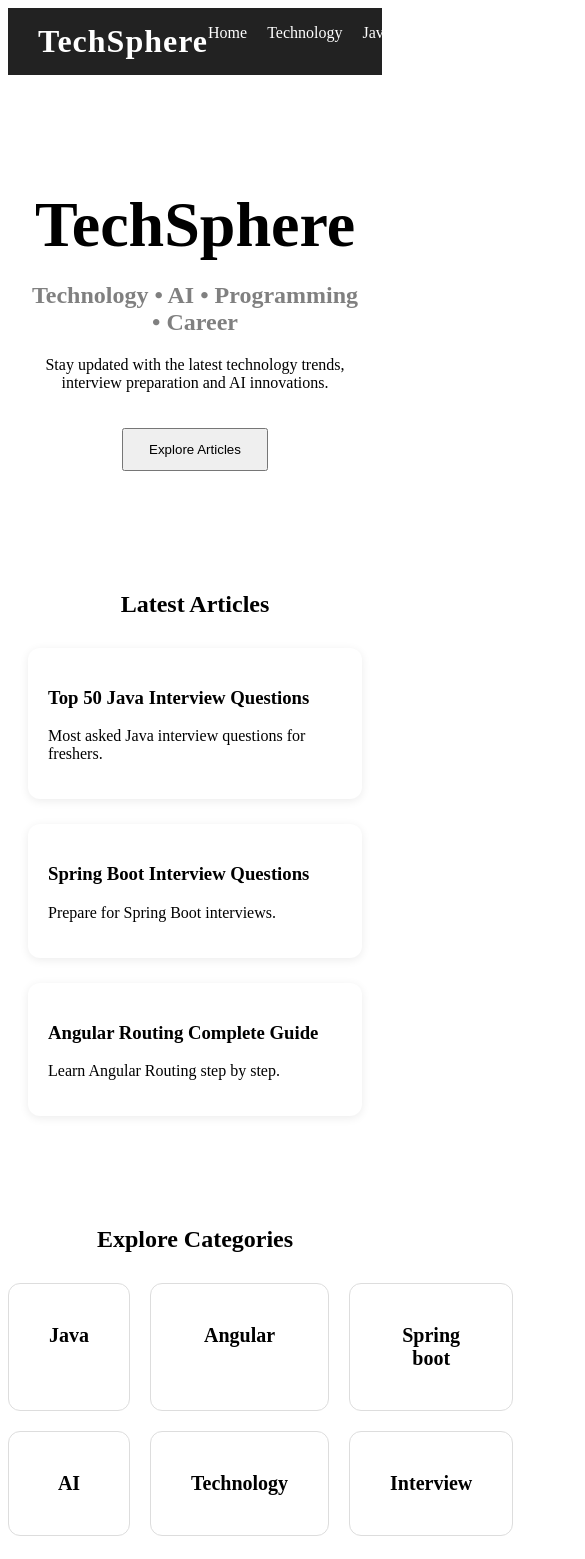
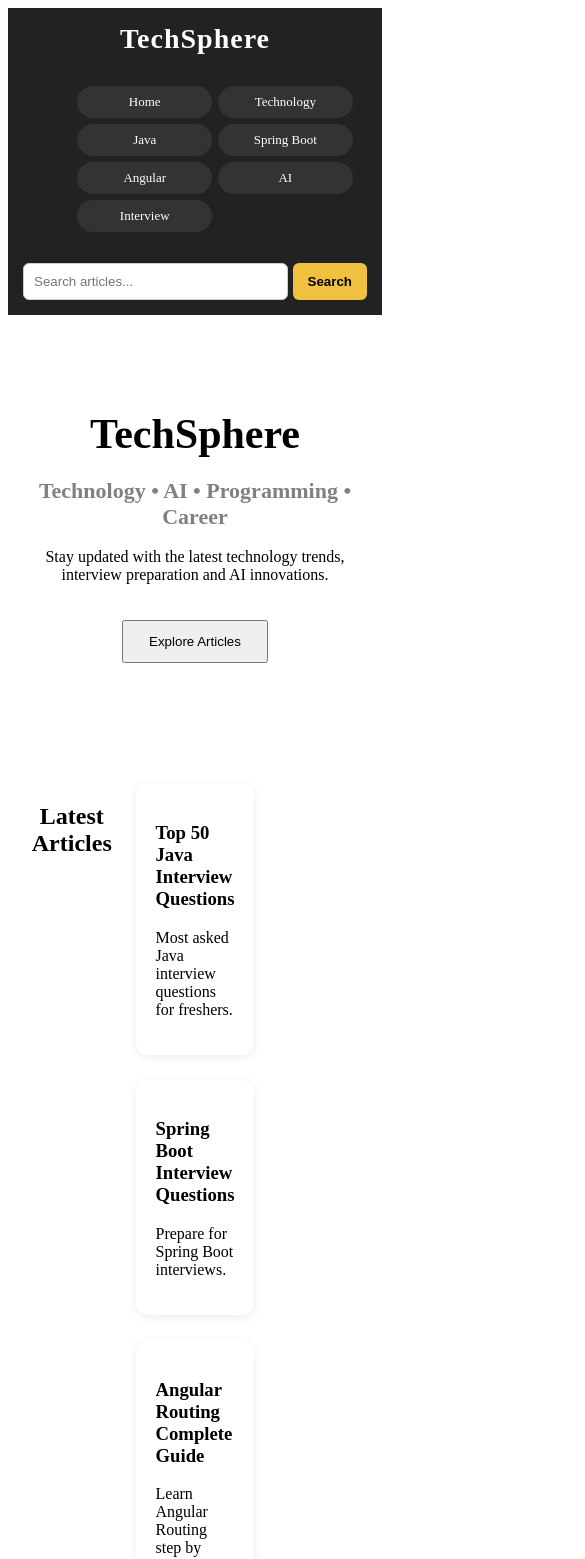
Before and after one commit to vikashkarma/techsphere, an Angular app: page / in a window 390 px wide. Shown: the top 1559 px of the page, 585 px wide, since content can reach past the window. Built offline with nearby package versions, Linux system fonts and the light colour scheme.

Commit message:
Improve mobile responsiveness and UI fixes

```diff
--- a/src/app/components/header/header.css
+++ b/src/app/components/header/header.css
@@ -6,6 +6,7 @@
   display: flex;
   justify-content: space-between;
   align-items: center;
+  flex-wrap: wrap;
 
   position: sticky;
   top: 0;
@@ -24,39 +25,53 @@
 }
 
 .search-box input {
-  padding: 8px;
+  padding: 10px;
+  width: 220px;
   border: 1px solid #ccc;
-  border-radius: 4px;
+  border-radius: 6px;
+}
+.search-box button {
+  padding: 10px 15px;
+  border: none;
+  border-radius: 6px;
+  background: #f0c040;
+  cursor: pointer;
+  font-weight: 600;
 }
 
-.search-box button {
-  padding: 8px 12px;
-  cursor: pointer;
+.search-box button:hover {
+  opacity: 0.9;
 }
 
 .logo {
   text-decoration: none;
   color: white;
-  font-size: 38px;
-  font-weight: bold;
   font-size: 32px;
   font-weight: 700;
   letter-spacing: 1px;
 }
-
 .logo:hover {
   color: #f0c040;
 }
 .nav-links {
-  list-style: none;
   display: flex;
-  gap: 20px;
-  margin: 0;
-  padding: 0;
+  flex-wrap: wrap;
+  justify-content: center;
+  gap: 8px;
+  width: 100%;
 }
 
+
 .nav-links li {
-  list-style: none;
+  flex-shrink: 0;
+}
+
+.nav-links a {
+  display: inline-block;
+  padding: 6px 10px;
+  background: #333;
+  border-radius: 20px;
+  font-size: 13px;
 }
 
 .nav-links a {
@@ -74,3 +89,52 @@
   justify-content: space-between;
   align-items: center;
 }
+
+
+/* Mobile Responsive */
+
+@media (max-width: 768px) {
+
+  .navbar {
+    flex-direction: column;
+    gap: 15px;
+    padding: 15px;
+  }
+
+  .logo {
+    font-size: 28px;
+  }
+
+  .nav-links {
+    display: grid;
+    grid-template-columns: repeat(2, 1fr);
+    width: 80%;
+    gap: 6px;
+  }
+
+  .nav-links a {
+    display: block;
+    text-align: center;
+    padding: 8px;
+    background: #333;
+    border-radius: 20px;
+    font-size: 13px;
+  }
+
+   .nav-links li {
+    width: 100%;
+  }
+
+  .search-box {
+    width: 100%;
+  }
+
+  .search-box input {
+    flex: 1;
+    width: 100%;
+  }
+
+  .search-box button {
+    white-space: nowrap;
+  }
+}
--- a/src/app/components/home/home.css
+++ b/src/app/components/home/home.css
@@ -20,11 +20,15 @@
     cursor:pointer;
 }
 
+.latest-posts,
 .categories {
     display: grid;
     grid-template-columns: repeat(3, 1fr);
     gap: 20px;
     margin-top: 20px;
+    max-width: 1200px;
+    margin-left: auto;
+    margin-right: auto;
 }
 
 .category-card {
@@ -45,9 +49,9 @@
 
 .section-title {
     text-align: center;
-    margin-top: 50px;
-    margin-bottom: 30px;
+    margin: 50px 15px 30px;
 }
+
 .latest-posts {
   padding: 60px 20px;
 }
@@ -88,3 +92,29 @@
   }
 
 }
+
+@media (max-width: 768px) {
+
+  .post-grid {
+    grid-template-columns: 1fr;
+  }
+
+  .categories {
+    grid-template-columns: 1fr;
+    padding: 0 15px;
+  }
+
+  .category-card {
+    padding: 20px;
+    font-size: 18px;
+  }
+
+  .hero h1 {
+    font-size: 42px;
+  }
+
+  .hero h2 {
+    font-size: 22px;
+  }
+
+}
```
Also changed, not shown: 1 other file (tests, documents, lock files or other folders).
